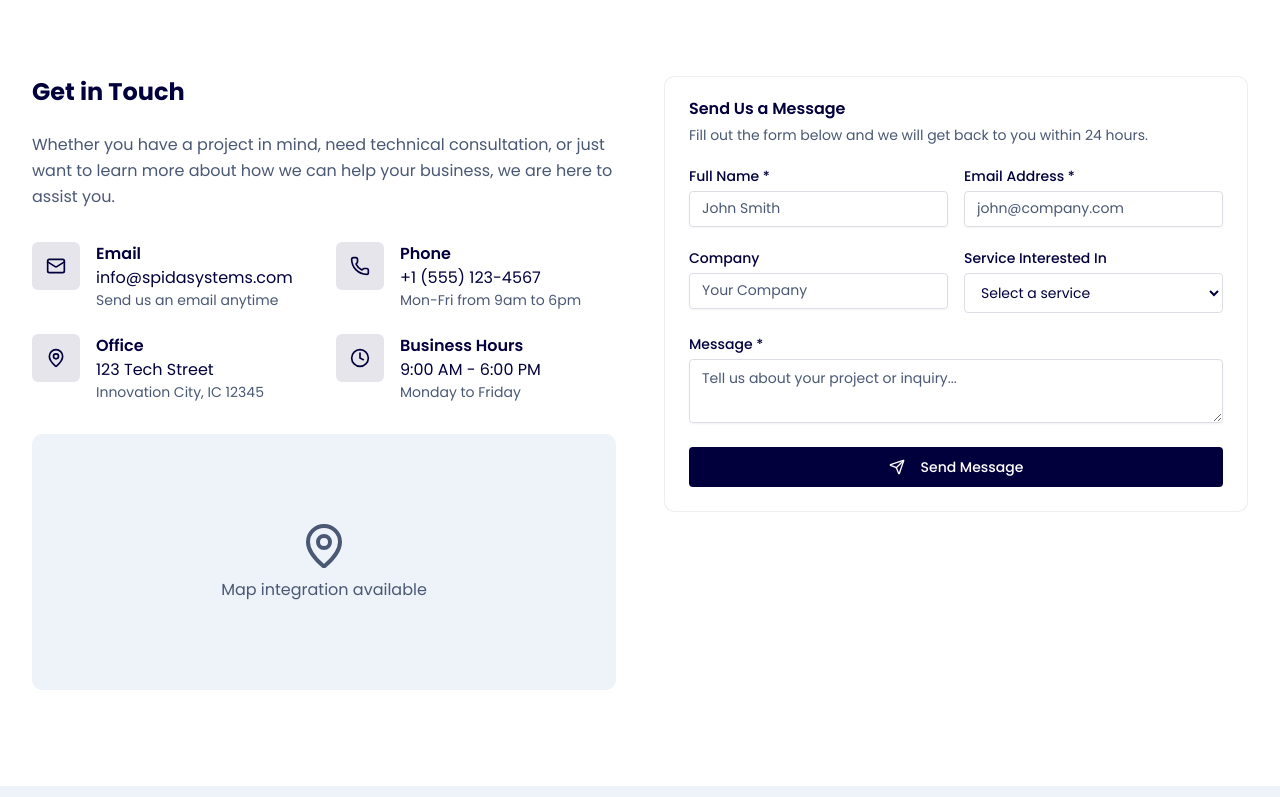
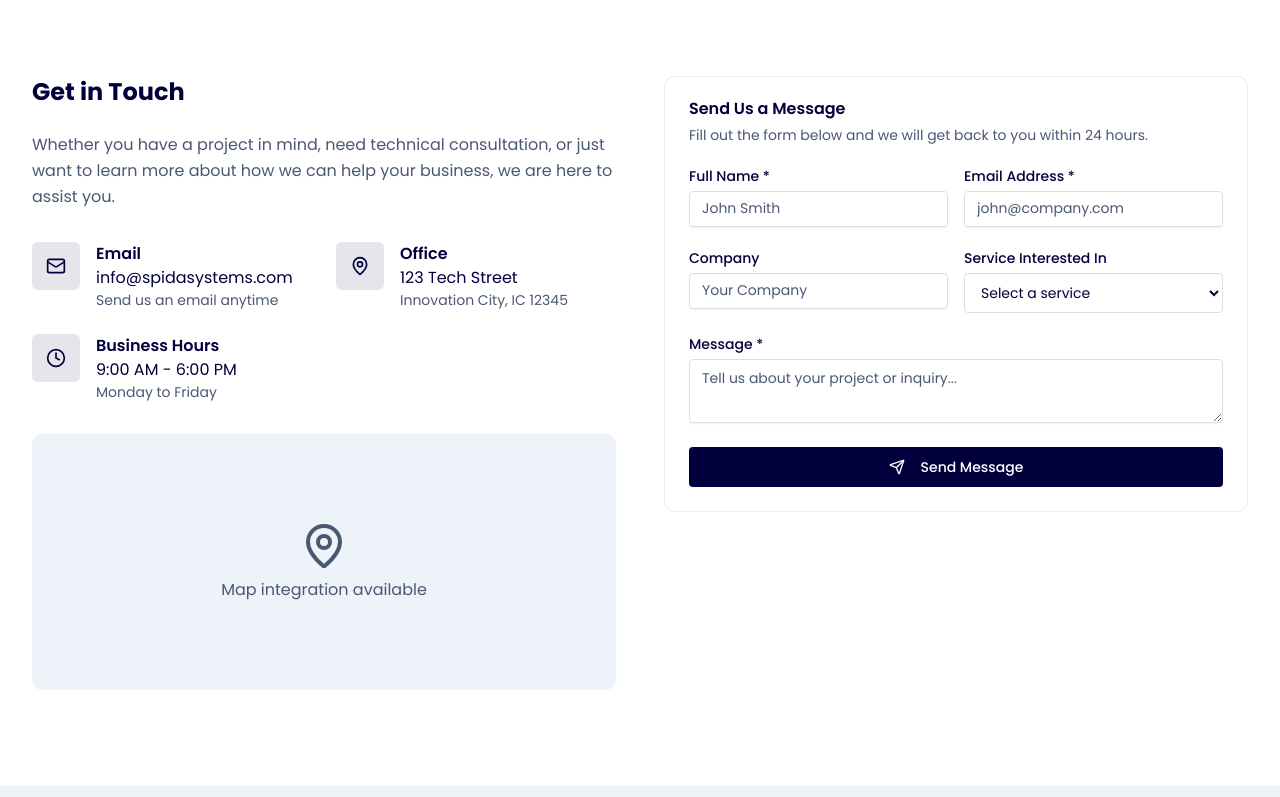
Before and after one commit to makueiathiengdit/spida, a Next.js app: page /contact in a window 1280 px wide. Shown: the part 687-1484 px from the top of the page. Built offline with nearby package versions, Linux system fonts and the light colour scheme.

Commit message:
comment out contact

```diff
--- a/app/contact/contact-form.tsx
+++ b/app/contact/contact-form.tsx
@@ -17,12 +17,13 @@ const contactInfo = [
     value: "info@spidasystems.com",
     description: "Send us an email anytime",
   },
-  {
-    icon: Phone,
-    title: "Phone",
-    value: "+1 (555) 123-4567",
-    description: "Mon-Fri from 9am to 6pm",
-  },
+  // TODO: restore once we have a phone number
+  // {
+  //   icon: Phone,
+  //   title: "Phone",
+  //   value: "+1 (555) 123-4567",
+  //   description: "Mon-Fri from 9am to 6pm",
+  // },
   {
     icon: MapPin,
     title: "Office",
--- a/components/navbar.tsx
+++ b/components/navbar.tsx
@@ -264,6 +264,7 @@ export function Navbar() {
             <Mail className="h-3.5 w-3.5" />
             info@spidasystems.com
           </a>
+          {/* TODO: restore once we have a phone number
           <a
             href="tel:+15551234567"
             className="flex items-center gap-1.5 hover:text-primary transition-colors"
@@ -271,6 +272,7 @@ export function Navbar() {
             <Phone className="h-3.5 w-3.5" />
             +1 (555) 123-4567
           </a>
+          */}
         </div>
       </div>
 
```
